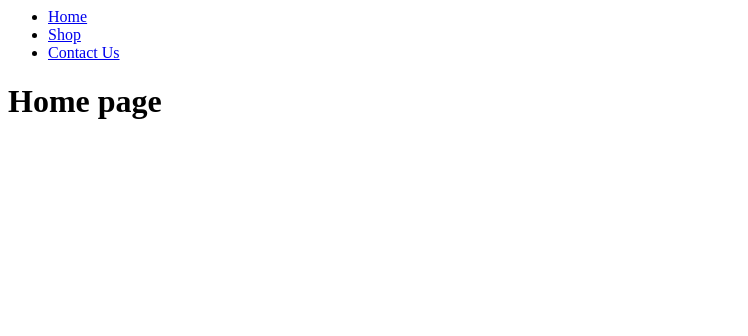
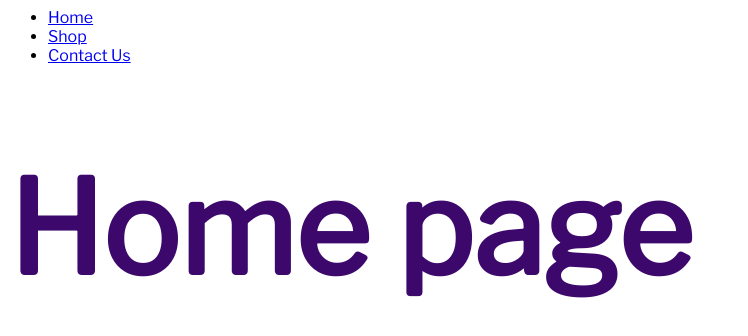
Before and after one commit to couchjanus/html-g25, a plain HTML site: page index.html in a window 1280 px wide. Shown: the whole page, without its empty margins (0-748 px from the left). Drawn offline with nearby package versions, Linux system fonts and the light colour scheme.

Commit message:
added css

```diff
--- /dev/null
+++ b/css/styles.css
@@ -0,0 +1,13 @@
+:root {
+    --bs-header-color: #3c086c;
+    --bs-body-font-size: 8em;
+    --bs-font-sans-serif: "Libre Franklin", sans-serif;
+}
+.h2 {
+    color: var(--bs-header-color);
+    font-size: var(--bs-body-font-size);
+}
+
+body {
+    font-family:  var(--bs-font-sans-serif);
+}
--- a/index.html
+++ b/index.html
@@ -1,8 +1,19 @@
 <html>
     <head>
         <title>Title</title>
+
+        <style>
+          h1 {
+            color: rgba(10, 10, 20, 0.5);
+            font-size: 100%;
+          }
+        </style>
+        <link rel="preconnect" href="https://fonts.googleapis.com">
+<link rel="preconnect" href="https://fonts.gstatic.com" crossorigin>
+<link href="https://fonts.googleapis.com/css2?family=Libre+Franklin:ital,wght@0,400;1,600;1,800&family=Nunito:ital,wght@0,400;0,600;1,400&display=swap" rel="stylesheet">
+        <link href="css/styles.css" rel="stylesheet">
     </head>
-    <body>
+    <body class="">
       <!-- nav -->
       <ul>
         <li><a href="index.html">Home</a></li>
@@ -12,7 +23,7 @@
       <!-- TODO -->
       <!-- slider -->
       <!-- header -->
-      <h1>Home page</h1>
+      <h1 class="h2">Home page</h1>
       <!-- content -->
 
       <!-- footer -->
```
